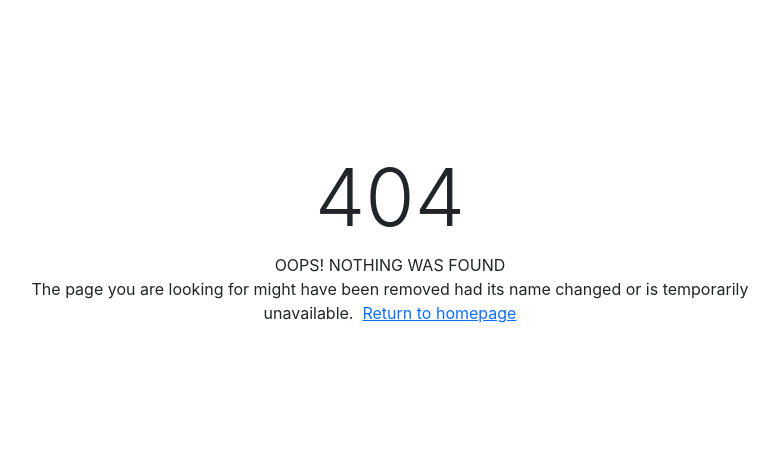
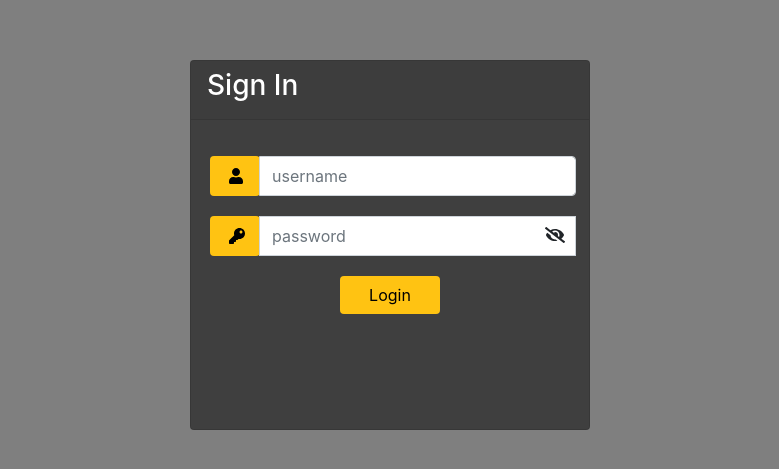
Before and after one commit to chengyang9966/SPLYT_Map, a React (Create React App) app: page /login in a window 1280 px wide. Before the commit this address had no page. Shown: the part 155-624 px from the top of the page, without its empty margins (250-1029 px from the left). Built offline with nearby package versions, Linux system fonts and the light colour scheme.

Commit message:
update structure for login page and proxy

```diff
--- a/package.json
+++ b/package.json
@@ -30,7 +30,7 @@
     "start": "react-scripts start",
     "build": "react-scripts build",
     "dev_mac": "PORT=7200 react-scripts start",
-    "dev_win": "SET PORT=7200  && react-scripts && start",
+    "dev_win": "SET PORT=7200  && react-scripts start",
     "test": "react-scripts test",
     "eject": "react-scripts eject"
   },
@@ -44,5 +44,5 @@
     ">0.2%",
     "not dead",
     "not op_mini all"
-  ]
+  ],"proxy":"http://localhost:6400"
 }
--- a/src/App.css
+++ b/src/App.css
@@ -118,8 +118,10 @@
 .IconView{
   width: 20px;
   position: absolute;
-  right: 40px;
+  right: 11px;
+  top: 7px;
   cursor: pointer;
+  z-index: 4;
 }
 .avatarLogo{
   border:1px solid black;
@@ -130,7 +132,12 @@
 
 /* Login */
 
-.card{
+.container{
+  height: 100%;
+  align-content: center;
+  }
+
+  .card{
   height: 370px;
   margin-top: auto;
   margin-bottom: auto;
@@ -188,6 +195,7 @@
   color: black;
   background-color: #FFC312;
   width: 100px;
+  text-align: center;
   }
 
   .login_btn:hover{
@@ -202,8 +210,9 @@
   .links a{
   margin-left: 4px;
   }
-
-  .container{
-    height: 100%;
-    align-content: center;
-    }
+  .card-body form .input-group{
+    margin: 20px 3px;
+  }
+  .input-group-prepend .input-group-text{
+    padding:0.75rem 1.2rem;
+  }
--- a/src/App.tsx
+++ b/src/App.tsx
@@ -3,8 +3,7 @@ import './App.css';
 import {
   BrowserRouter as Router,
   Switch,
-  Route,
-  Link
+  Route
 } from "react-router-dom";
 import PrivateRoute from './routes/Private';
 import HomePage from './pages/Home';
@@ -16,12 +15,8 @@ function App() {
   return (
     <Router>
     <Switch>
-      <Route path='/' exact component={LoginPage} />
+      <Route path='/login' exact component={LoginPage} />
       <Route path='/home' exact component={HomePage} />
-      {/* <Route path='/login' exact component={Login} />
-      <Route path='/forgetPassword' exact component={ForgetPassword} />
-      <Route path='/passwordReset' exact component={ResetPassword} />
-      <Route path='/expired' exact component={Expired} /> */}
       <PrivateRoute/>
     </Switch>
 
--- /dev/null
+++ b/src/components/EyeIcon.tsx
@@ -0,0 +1,14 @@
+import { FontAwesomeIcon } from '@fortawesome/react-fontawesome';
+import { faEye,faEyeSlash } from '@fortawesome/free-solid-svg-icons';
+
+const EyesIcon=(select:boolean,setSelect:()=>void)=>{
+
+    return(
+        <div className="IconView">
+           {select? <FontAwesomeIcon onClick={setSelect} icon={faEye}/>:
+            <FontAwesomeIcon  onClick={setSelect} icon={faEyeSlash}/>}
+        </div>
+    )
+}
+
+export default EyesIcon
--- a/src/components/navbar.tsx
+++ b/src/components/navbar.tsx
@@ -5,7 +5,7 @@ import { useLocation,useHistory } from "react-router-dom";
 const SideMenuItem = [
     {
       text: "Home",
-      href: "/",
+      href: "/home",
       icon: <FontAwesomeIcon className="icon-SideMenu" icon={faHome} />,
     },
     {
--- a/src/pages/Login.tsx
+++ b/src/pages/Login.tsx
@@ -1,7 +1,29 @@
-import React from  'react';
+import React,{useState} from  'react';
 import { FontAwesomeIcon } from '@fortawesome/react-fontawesome';
 import { faKey, faUser } from '@fortawesome/free-solid-svg-icons';
+import { LoginProps,HeaderProps } from '../Types';
+import EyesIcon from '../components/EyeIcon';
+import axios from 'axios';
+import {CreateHeader} from '../utils/header';
 const LoginPage=()=>{
+    const [PreviewPassword,setPreviewPassword]=useState<boolean>(false);
+    let config:HeaderProps = CreateHeader();
+    const [user,setUser]=useState<LoginProps>({
+        username:'',
+        password:''
+    })
+    const onChange =(name:string,value:string)=>{
+        setUser({
+            ...user,
+            [name]:value
+        })
+    }
+    const onSubmit=(e:any)=>{
+        e.preventDefault();
+        axios.post('/api/login',{body:user,...config}).then(res=>{
+            console.log(res.data)
+        })
+    }
     return(
         <div className="popUp-Bg d-flex align-items-center justify-content-center">
         <div className="container">
@@ -12,14 +34,14 @@ const LoginPage=()=>{
 
 			</div>
 			<div className="card-body">
-				<form>
+				<form onSubmit={(data:any)=>onSubmit(data)}>
 					 <div className="input-group form-group">
 						<div className="input-group-prepend">
 							<span className="input-group-text">
                                 <FontAwesomeIcon icon={faUser}/>
                             </span>
 						</div>
-						<input type="text" className="form-control" placeholder="username"/>
+						<input type="text" className="form-control" name="username" onChange={(e)=>onChange(e.target.name,e.target.value)} placeholder="username" value={user.username}/>
 
 					</div>
 					<div className="input-group form-group">
@@ -29,24 +51,26 @@ const LoginPage=()=>{
 
                                 </span>
 						</div>
-						<input type="password" className="form-control" placeholder="password"/>
-					</div>
+						<input type={PreviewPassword?'text':'password'} className="form-control" name="password" onChange={(e)=>onChange(e.target.name,e.target.value)} placeholder="password" value={user.password}/>
+                        {EyesIcon(PreviewPassword,()=>setPreviewPassword(!PreviewPassword))}
+                    </div>
 					{/* <div className="row align-items-center remember">
 						<input type="checkbox">Remember Me</input>
 					</div>
-					<div className="form-group">
-						<input type="submit" value="Login" className="btn float-right login_btn"/>
-					</div> */}
+                */}
+                <div className="form-group d-flex justify-content-center">
+                    <input type="submit" value="Login" className="btn float-right login_btn"/>
+                </div>
 				</form>
 			</div>
-			<div className="card-footer">
+			{/* <div className="card-footer">
 				<div className="d-flex justify-content-center links">
 					Don't have an account?<a href="#">Sign Up</a>
 				</div>
 				<div className="d-flex justify-content-center">
 					<a href="#">Forgot your password?</a>
 				</div>
-			</div>
+			</div> */}
 		</div>
 	</div>
 </div>
--- a/src/utils/PrivateRoute.jsx
+++ b/src/utils/PrivateRoute.tsx
@@ -2,9 +2,9 @@ import {
     Route,
     Redirect
   } from "react-router-dom";
+import { RouteProps } from "../Types";
 
-
-const PrivateRoute=({ children,auth, ...rest })=> {
+const PrivateRoute=({ children,auth, ...rest }:RouteProps)=> {
   console.log('auth: ', auth);
     return (
       <Route
```
Also changed, not shown: src/Types.ts (+9 -0 lines).
